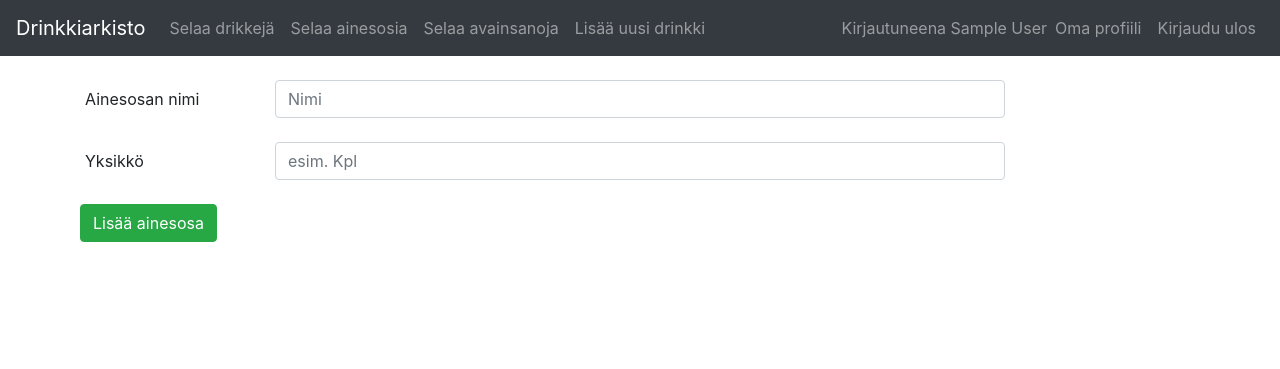
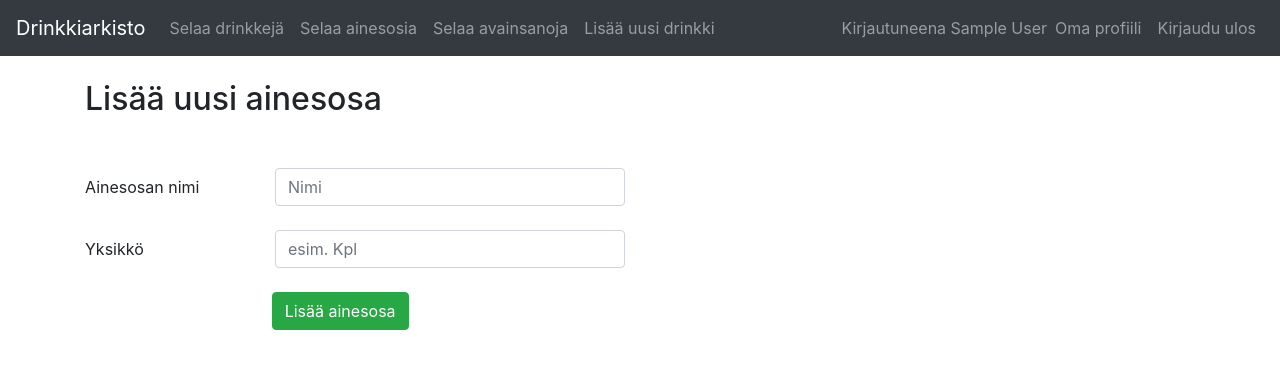
Before and after one commit to vaahtokarkki/drinkkiarkisto, a Flask app: page /ingredients/new/ in a window 1280 px wide. Shown: the top 369 px of the page. Run offline with Flask 2, Linux system fonts and the light colour scheme; a user stored in the database is signed in; tables that the repository leaves empty hold one stand-in row (values such as "Sample post"); parts of the project's set-up code (start-up, migrations or seed data) failed here and were passed over; some libraries are stand-ins or nearby versions.

Commit message:
WTForm related bug fixing and layout styling

```diff
--- a/application/admin/views.py
+++ b/application/admin/views.py
@@ -14,8 +14,6 @@ def admin_index():
     drinks = Drink.query.filter(Drink.accepted == '0')
     ingredients = Ingredient.query.filter(Ingredient.accepted == '0')
     keywords = Keyword.query.filter(Keyword.accepted == '0')
-    print("jee")
-    print(drinks)
     return render_template("admin/index.html", waitingDrinks=drinks, waitingIngredients=ingredients, waitingKeywords=keywords)
 
 
--- a/application/drinks/forms.py
+++ b/application/drinks/forms.py
@@ -12,7 +12,7 @@ class MultiCheckboxField(SelectMultipleField):
 class NewDrinkForm(FlaskForm):
     def generateSelectOptions(): #Define function as workaround to get options visible on heroku...
         #Ingredient.query.filter(Ingredient.accepted==False, Ingredient.account_id==current_user.id).all()
-        ingredientsList = Ingredient.query.all()
+        ingredientsList = Ingredient.query.order_by(Ingredient.name).all()
         ingredientPairs = []
         for i in ingredientsList:
             ingredientPairs.append((i.id, i.name+" ("+i.unit+")"))
@@ -25,7 +25,7 @@ class NewDrinkForm(FlaskForm):
         return keywordPairs
 
     name = StringField("Drinkin nimi")
-    amount = DecimalField("Määrä")
+    amount = StringField("Määrä") #Validointi numeroille tehdään views.py tiedostossa
     instructions = TextAreaField("Valmistusohjeet")
 
     ingredientsAmount = HiddenField(default=0)
--- a/application/templates/ingredients/new.html
+++ b/application/templates/ingredients/new.html
@@ -1,17 +1,18 @@
 {% extends "layout.html" %}
 
 {% block body %}
-<form method="POST" action="{{ url_for('ingredients_create') }}">
+<h2>Lisää uusi ainesosa</h2>
+<form method="POST" action="{{ url_for('ingredients_create') }}" style="margin-top:50px;">
   <div class="form-group row">
     <label for="name" class="col-sm-2 col-form-label">{{form.name.label}}</label>
-    <div class="col-sm-8">
+    <div class="col-sm-4">
       {{form.name(class_="form-control")}}
     </div>
   </div>
   {% if form.name.errors|length > 0 %}
   <div class="form-group row">
     <div class="col-sm-2"></div>
-    <div class="col-sm-4">
+    <div class="col-sm-6">
       <div class="alert alert-danger">
         <ul>
           {% for error in form.name.errors %}
@@ -25,14 +26,14 @@
 
   <div class="form-group row">
     <label for="username" class="col-sm-2 col-form-label">{{form.unit.label}}</label>
-    <div class="col-sm-8">
+    <div class="col-sm-4">
       {{form.unit(class_="form-control")}}
     </div>
   </div>
   {% if form.unit.errors|length > 0 %}
   <div class="form-group row">
     <div class="col-sm-2"></div>
-    <div class="col-sm-4">
+    <div class="col-sm-6">
       <div class="alert alert-danger">
         <ul>
           {% for error in form.unit.errors %}
@@ -45,7 +46,8 @@
   {% endif %}
 
   <div class="form-row">
-    <input type="submit" class="btn btn-success" value="Lisää ainesosa">
+    <div class="col-sm-2"></div>
+    <div class="col-sm-6"><input type="submit" class="btn btn-success" value="Lisää ainesosa"></div>
   </div>
 </form>
 {% endblock %}
--- a/application/templates/layout.html
+++ b/application/templates/layout.html
@@ -22,7 +22,7 @@
     <div class="collapse navbar-collapse" id="navbarCollapse">
       <ul class="navbar-nav mr-auto">
         <li class="nav-item">
-          <a class="nav-link" href="{{ url_for('drinks_index') }} ">Selaa drikkejä</a>
+          <a class="nav-link" href="{{ url_for('drinks_index') }} ">Selaa drinkkejä</a>
         </li>
         <li class="nav-item">
           <a class="nav-link" href="{{ url_for('ingredients_index') }} ">Selaa ainesosia</a>
```
Also changed, not shown: application/drinks/views.py (+18 -4 lines), application/templates/keywords/new.html (+6 -4 lines).
